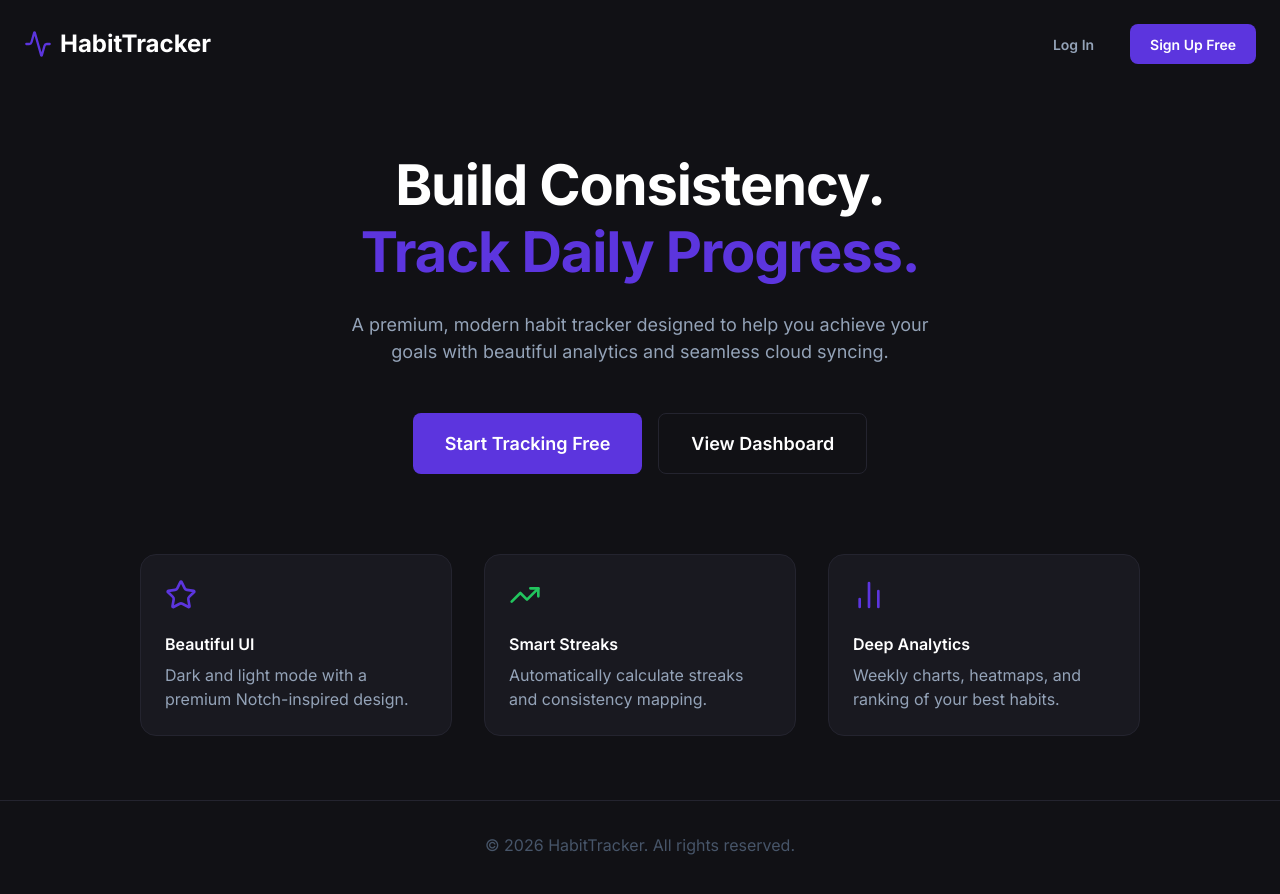
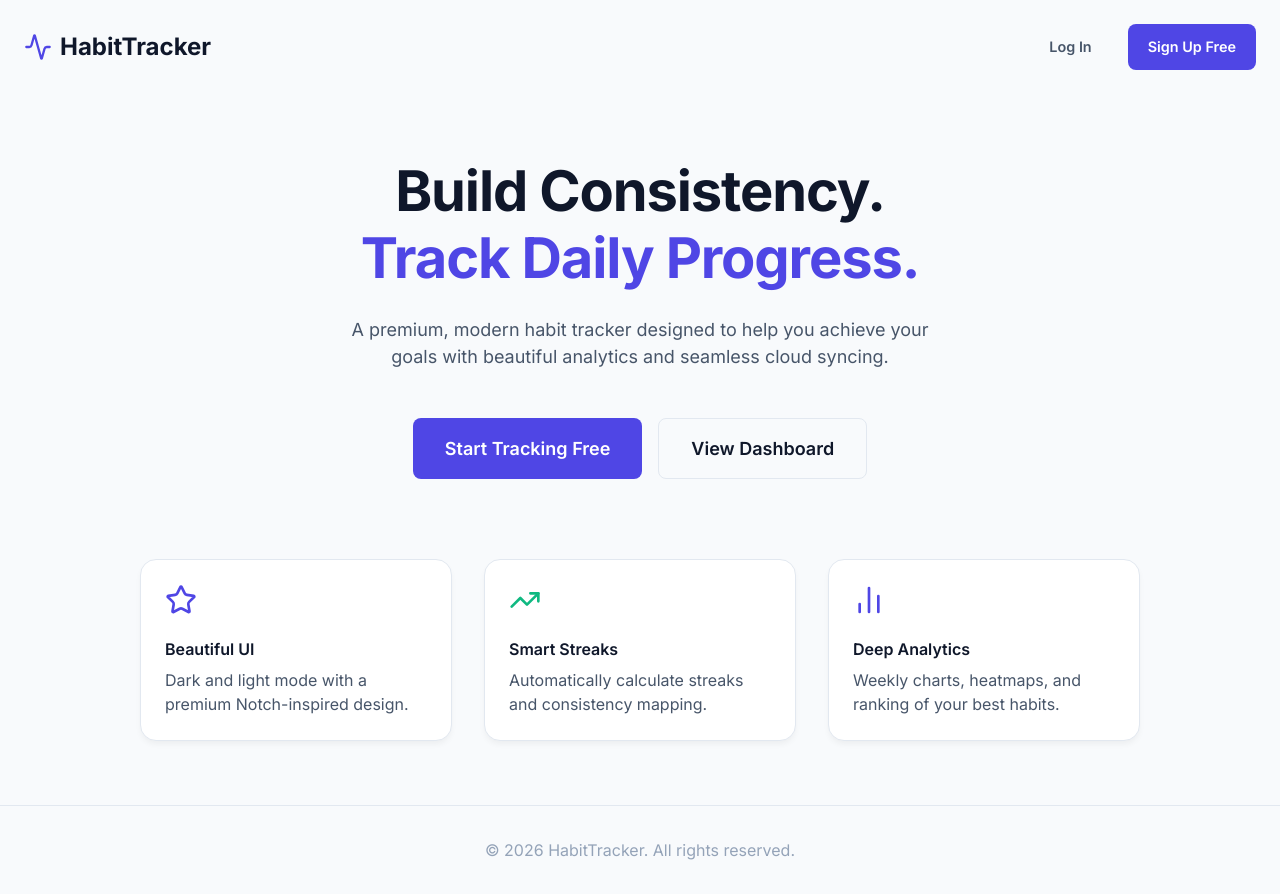
Before and after one commit to bhaveshcharan2/Habit-Tracker, a React (Vite) app: page / in a window 1280 px wide. Built offline with nearby package versions, Linux system fonts and the light colour scheme; no server answers.

Commit message:
updated features

```diff
--- a/src/components/HabitCard.jsx
+++ b/src/components/HabitCard.jsx
@@ -6,7 +6,7 @@ export default function HabitCard({ habit, logStatus, onToggle, onEdit, onDelete
   const isCompleted = logStatus === 'completed';
 
   return (
-    <div className="card" style={{
+    <div className="card habit-card" style={{
       padding: '1rem 1.5rem',
       display: 'flex',
       alignItems: 'center',
@@ -18,11 +18,11 @@ export default function HabitCard({ habit, logStatus, onToggle, onEdit, onDelete
       boxShadow: 'none'
     }}>
 
-      <div style={{ display: 'flex', alignItems: 'center', gap: '1rem' }}>
+      <div className="habit-card-info" style={{ display: 'flex', alignItems: 'center', gap: '1rem' }}>
         <div style={{ width: '8px', height: '8px', borderRadius: '50%', backgroundColor: habit.color || 'var(--accent-color)' }}></div>
         <div style={{ display: 'flex', flexDirection: 'column' }}>
           <div style={{ display: 'flex', alignItems: 'center', gap: '0.75rem' }}>
-            <h3 className="h3" style={{ fontSize: '1rem', color: isCompleted ? 'var(--text-secondary)' : 'white' }}>
+            <h3 className="h3" style={{ fontSize: '1rem', color: isCompleted ? 'var(--text-secondary)' : 'var(--text-primary)' }}>
               {habit.name}
             </h3>
             <span style={{ fontSize: '0.7rem', padding: '0.1rem 0.5rem', backgroundColor: 'var(--accent-light)', color: 'var(--accent-color)', borderRadius: '1rem', fontWeight: 600 }}>
@@ -33,7 +33,7 @@ export default function HabitCard({ habit, logStatus, onToggle, onEdit, onDelete
         </div>
       </div>
 
-      <div style={{ display: 'flex', alignItems: 'center', gap: '1.5rem' }}>
+      <div className="habit-card-actions" style={{ display: 'flex', alignItems: 'center', gap: '1.5rem' }}>
 
         {/* Streak Indicator */}
         <div style={{ display: 'flex', alignItems: 'center', gap: '0.25rem', color: '#f97316' }}>
--- a/src/components/Layout.jsx
+++ b/src/components/Layout.jsx
@@ -95,6 +95,9 @@ export default function Layout({ children }) {
                {theme === 'light' ? <Moon size={18} color="var(--accent-color)" /> : <Sun size={18} color="var(--accent-color)" />}
              </button>
              <div className="top-avatar">{currentUser?.name?.charAt(0) || 'U'}</div>
+             <button onClick={logout} className="btn-ghost" title="Log Out" style={{ padding: '0.25rem' }}>
+               <LogOut size={20} />
+             </button>
            </div>
         </div>
 
--- a/src/index.css
+++ b/src/index.css
@@ -1,29 +1,27 @@
 @import url('https://fonts.googleapis.com/css2?family=Inter:wght@400;500;600;700&display=swap');
 
 :root[data-theme="light"] {
-  /* Using dark theme as the default 'light' since it's a dark-only design by screenshot,
-     but we'll keep variables for flexibility. */
-  --bg-color: #111115;
-  --bg-surface: #191920;
-  --bg-surface-hover: #22222d;
-  --text-primary: #ffffff;
-  --text-secondary: #94a3b8;
-  --text-placeholder: #475569;
+  --bg-color: #f8fafc; /* Crisp blueish off-white */
+  --bg-surface: #ffffff;
+  --bg-surface-hover: #f1f5f9;
+  --text-primary: #0f172a;
+  --text-secondary: #475569;
+  --text-placeholder: #94a3b8;
 
-  --border-color: #24242f;
+  --border-color: #e2e8f0;
 
-  --accent-color: #5c35de; /* Deep Purple */
-  --accent-hover: #4a29bb;
-  --accent-light: rgba(92, 53, 222, 0.15);
+  --accent-color: #4f46e5; /* Indigo / Blue */
+  --accent-hover: #4338ca;
+  --accent-light: #e0e7ff; /* Soft crisp blue background */
 
-  --success-color: #22c55e;
-  --success-bg: rgba(34, 197, 94, 0.1);
+  --success-color: #10b981;
+  --success-bg: rgba(16, 185, 129, 0.1);
 
   --danger-color: #ef4444;
   --danger-bg: rgba(239, 68, 68, 0.1);
 
-  --card-shadow: none;
-  --modal-shadow: 0 25px 50px -12px rgba(0, 0, 0, 0.7);
+  --card-shadow: 0 4px 6px -1px rgba(0, 0, 0, 0.05);
+  --modal-shadow: 0 20px 25px -5px rgba(0, 0, 0, 0.1);
 }
 
 :root[data-theme="dark"] {
@@ -80,6 +78,7 @@ button {
   font-family: inherit;
   border: none;
   background: none;
+  touch-action: manipulation; /* Makes taps more responsive */
 }
 
 input, select, textarea {
@@ -120,10 +119,10 @@ input, select, textarea {
   align-items: center;
   justify-content: center;
   gap: 0.5rem;
-  padding: 0.6rem 1.25rem;
+  padding: 0.75rem 1.25rem; /* Increased padding for easier tapping */
   border-radius: 0.5rem;
   font-weight: 600;
-  font-size: 0.875rem;
+  font-size: 0.9rem;
   transition: all 0.2s ease;
 }
 
@@ -172,3 +171,20 @@ input, select, textarea {
 .mb-2 { margin-bottom: 0.5rem; }
 .mb-4 { margin-bottom: 1rem; }
 .mb-6 { margin-bottom: 1.5rem; }
+
+/* Mobile Responsiveness specifically for components */
+@media (max-width: 640px) {
+  .habit-card {
+    flex-direction: column !important;
+    align-items: flex-start !important;
+    gap: 1.25rem !important;
+    padding: 1.25rem !important;
+  }
+  .habit-card-info {
+    width: 100%;
+  }
+  .habit-card-actions {
+    width: 100%;
+    justify-content: space-between !important;
+  }
+}
--- a/src/pages/Calendar.jsx
+++ b/src/pages/Calendar.jsx
@@ -63,12 +63,13 @@ export default function Calendar() {
         </div>
       </header>
 
-      <div className="card" style={{ marginBottom: '2rem' }}>
-        <div style={{ display: 'grid', gridTemplateColumns: 'repeat(7, 1fr)', gap: '0.5rem', textAlign: 'center', marginBottom: '1rem' }}>
-          {['Sun', 'Mon', 'Tue', 'Wed', 'Thu', 'Fri', 'Sat'].map(d => (
-            <div key={d} className="text-secondary font-bold text-sm">{d}</div>
-          ))}
-        </div>
+      <div className="card" style={{ marginBottom: '2rem', overflowX: 'auto' }}>
+        <div style={{ minWidth: '550px' }}>
+          <div style={{ display: 'grid', gridTemplateColumns: 'repeat(7, 1fr)', gap: '0.5rem', textAlign: 'center', marginBottom: '1rem' }}>
+            {['Sun', 'Mon', 'Tue', 'Wed', 'Thu', 'Fri', 'Sat'].map(d => (
+              <div key={d} className="text-secondary font-bold text-sm">{d}</div>
+            ))}
+          </div>
 
         <div style={{ display: 'grid', gridTemplateColumns: 'repeat(7, 1fr)', gap: '0.5rem' }}>
           {/* Add empty slots for days before start of month map */}
@@ -97,19 +98,19 @@ export default function Calendar() {
                 height: '80px',
                 borderRadius: '0.5rem',
                 backgroundColor: bgColor,
-                border: todayActive ? '2px solid white' : '1px solid var(--border-color)',
+                border: todayActive ? '2px solid var(--text-primary)' : '1px solid var(--border-color)',
                 padding: '0.5rem',
                 position: 'relative'
               }}>
                 <span style={{
-                  color: completedCount > 0 && bgColor !== 'var(--accent-light)' ? 'white' : 'var(--text-secondary)',
+                  color: completedCount > 0 && bgColor !== 'var(--accent-light)' ? 'var(--text-primary)' : 'var(--text-secondary)',
                   fontWeight: todayActive ? 'bold' : 'normal'
                 }}>
                   {format(day, 'd')}
                 </span>
 
                 {completedCount > 0 && (
-                  <div style={{ position: 'absolute', bottom: '0.5rem', right: '0.5rem', display: 'flex', alignItems: 'center', gap: '0.1rem', color: completedCount === totalHabits && totalHabits > 0 ? '#f97316' : 'white' }}>
+                  <div style={{ position: 'absolute', bottom: '0.5rem', right: '0.5rem', display: 'flex', alignItems: 'center', gap: '0.1rem', color: completedCount === totalHabits && totalHabits > 0 ? '#f97316' : 'var(--text-primary)' }}>
                     <Flame size={12} />
                     <span style={{ fontSize: '0.65rem', fontWeight: 'bold' }}>{completedCount}</span>
                   </div>
@@ -118,6 +119,7 @@ export default function Calendar() {
             );
           })}
         </div>
+        </div>
       </div>
     </>
   );
--- a/src/pages/Dashboard.jsx
+++ b/src/pages/Dashboard.jsx
@@ -129,7 +129,7 @@ export default function Dashboard() {
 
         <div className="card" style={{ padding: '1.5rem 1rem' }}>
           <p className="text-secondary text-xs font-bold" style={{ letterSpacing: '0.05em', marginBottom: '0.5rem' }}>THIS MONTH</p>
-          <p className="h1" style={{ color: 'white' }}>{monthPercent}%</p>
+          <p className="h1 text-primary">{monthPercent}%</p>
           <p className="text-sm text-secondary mt-1">{monthLogs.length} total</p>
         </div>
 
@@ -143,7 +143,7 @@ export default function Dashboard() {
 
       {/* Today's Habits Header */}
       <div style={{ display: 'flex', justifyContent: 'space-between', alignItems: 'center', marginBottom: '1.5rem' }}>
-        <h2 className="h2" style={{ color: 'white' }}>Today's Habits</h2>
+        <h2 className="h2 text-primary">Today's Habits</h2>
         <button className="btn btn-primary" onClick={() => { setEditingHabit(null); setIsModalOpen(true); }} style={{ borderRadius: '0.75rem' }}>
           + Add Habit
         </button>
@@ -170,7 +170,7 @@ export default function Dashboard() {
       </div>
 
       {/* This Week Chart Header */}
-      <h2 className="h2" style={{ color: 'white', marginBottom: '1.5rem' }}>This Week</h2>
+      <h2 className="h2 text-primary" style={{ marginBottom: '1.5rem' }}>This Week</h2>
       <div className="card" style={{ height: '250px', padding: '1.5rem', display: 'flex', alignItems: 'flex-end' }}>
 
         <ResponsiveContainer width="100%" height="100%">
@@ -183,7 +183,7 @@ export default function Dashboard() {
             </defs>
             <Tooltip
               cursor={{ fill: 'var(--bg-surface-hover)' }}
-              contentStyle={{ backgroundColor: 'var(--bg-color)', border: 'none', color: 'white' }}
+              contentStyle={{ backgroundColor: 'var(--bg-color)', border: 'none', color: 'var(--text-primary)' }}
             />
             <XAxis
               dataKey="name"
--- a/src/pages/Settings.jsx
+++ b/src/pages/Settings.jsx
@@ -7,7 +7,7 @@ import { getAllLogs } from '../firebase/db';
 
 export default function Settings() {
   const { theme, toggleTheme } = useTheme();
-  const { currentUser } = useAuth();
+  const { currentUser, logout } = useAuth();
 
   const [isEditingName, setIsEditingName] = useState(false);
   const [newName, setNewName] = useState(currentUser?.name || '');
@@ -134,6 +134,14 @@ export default function Settings() {
           </button>
         </div>
       </div>
+
+      <div className="card" style={{ marginBottom: '2rem', border: '1px solid var(--danger-bg)' }}>
+        <h2 className="h3" style={{ marginBottom: '1.5rem', color: 'var(--danger-color)' }}>Account Actions</h2>
+        <p className="text-sm text-secondary mb-4">You can log back in securely at any time.</p>
+        <button onClick={logout} className="btn" style={{ backgroundColor: 'var(--danger-bg)', color: 'var(--danger-color)', width: '100%', maxWidth: 'max-content' }}>
+          Log Out of HabitForge
+        </button>
+      </div>
     </>
   );
 }
--- a/src/styles/layout.css
+++ b/src/styles/layout.css
@@ -131,7 +131,7 @@
 .progress-percent {
   font-size: 1.25rem;
   font-weight: 700;
-  color: white;
+  color: var(--text-primary);
   margin-top: 0.25rem;
   margin-bottom: 0.5rem;
 }
@@ -164,6 +164,9 @@
   padding: 1.5rem 2.5rem;
   background-color: var(--bg-color);
   border-bottom: 1px solid var(--border-color);
+  position: sticky;
+  top: 0;
+  z-index: 50;
 }
 
 .month-nav {
@@ -185,11 +188,11 @@
 }
 .nav-arrow:hover {
   background-color: var(--bg-surface-hover);
-  color: white;
+  color: var(--text-primary);
 }
 
 .nav-month {
-  color: white;
+  color: var(--text-primary);
 }
 
 .nav-theme-toggle {
@@ -209,7 +212,7 @@
   background-color: var(--bg-surface);
   border: 1px solid var(--border-color);
   border-radius: 50%;
-  color: white;
+  color: var(--text-primary);
   display: flex;
   align-items: center;
   justify-content: center;
@@ -254,5 +257,14 @@
   .sidebar { display: none; }
   .bottom-nav { display: flex; }
   .main-container { padding: 1.5rem 1rem 5rem 1rem; }
-  .top-navbar { padding: 1rem; }
+
+  .top-navbar {
+    padding: 1rem;
+    flex-wrap: wrap; /* Allows safe collapsing without vertical stretch */
+    align-items: center;
+    gap: 1rem;
+    position: sticky;
+    top: 0;
+    z-index: 50;
+  }
 }
```
